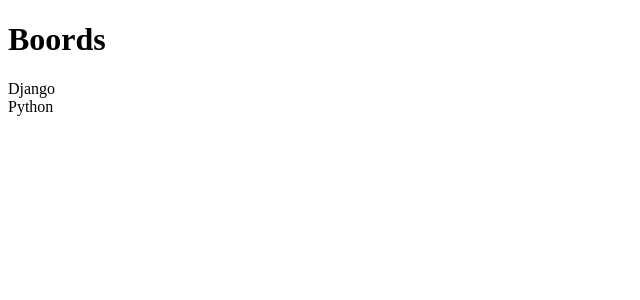
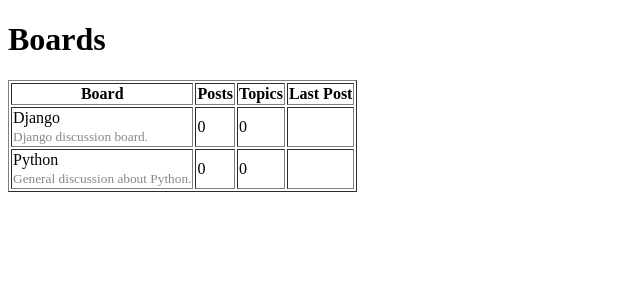
Before and after one commit to landryPrct/forum, a Django app: page / in a window 1280 px wide. Shown: the top 300 px of the page, without its empty margins (0-640 px from the left). Run offline with Django 4.2, Linux system fonts and the light colour scheme; data comes from the database, SQL or seed files in the repository.

Commit message:
Mettre les resultats du tableau dans un tableau

```diff
--- a/templates/home.html
+++ b/templates/home.html
@@ -1,13 +1,34 @@
 <!DOCTYPE html>
-<html lang="en">
-<head>
-    <meta charset="UTF-8">
+<html>
+  <head>
+    <meta charset="utf-8">
     <title>Boards</title>
-</head>
-<body>
-<h1>Boords</h1>
-    {% for board in boards%}
-        {{board.name}}<br>
-    {% endfor%}
-</body>
+  </head>
+  <body>
+    <h1>Boards</h1>
+
+    <table border="1">
+      <thead>
+        <tr>
+          <th>Board</th>
+          <th>Posts</th>
+          <th>Topics</th>
+          <th>Last Post</th>
+        </tr>
+      </thead>
+      <tbody>
+        {% for board in boards %}
+          <tr>
+            <td>
+              {{ board.name }}<br>
+              <small style="color: #888">{{ board.description }}</small>
+            </td>
+            <td>0</td>
+            <td>0</td>
+            <td></td>
+          </tr>
+        {% endfor %}
+      </tbody>
+    </table>
+  </body>
 </html>
```
